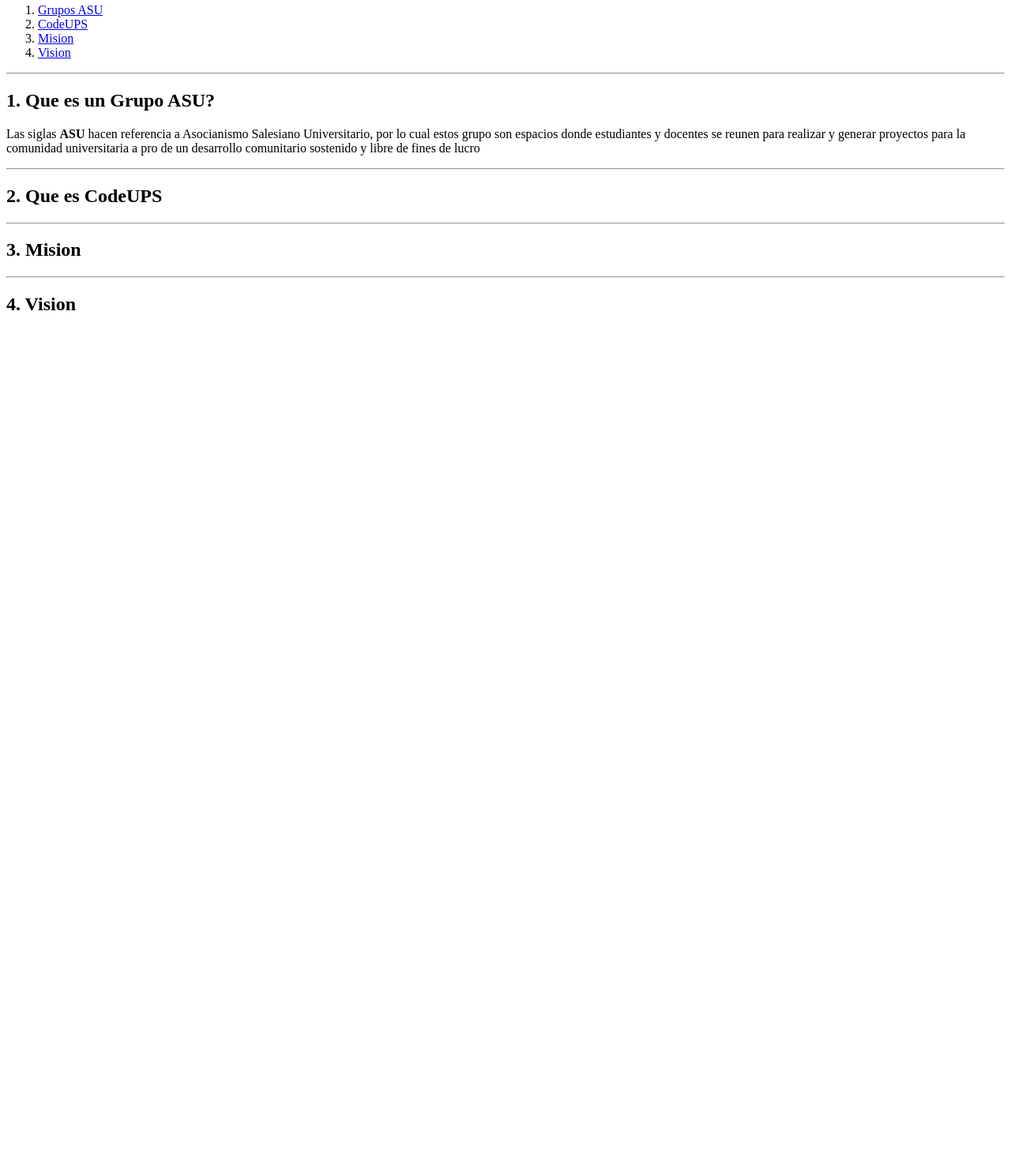
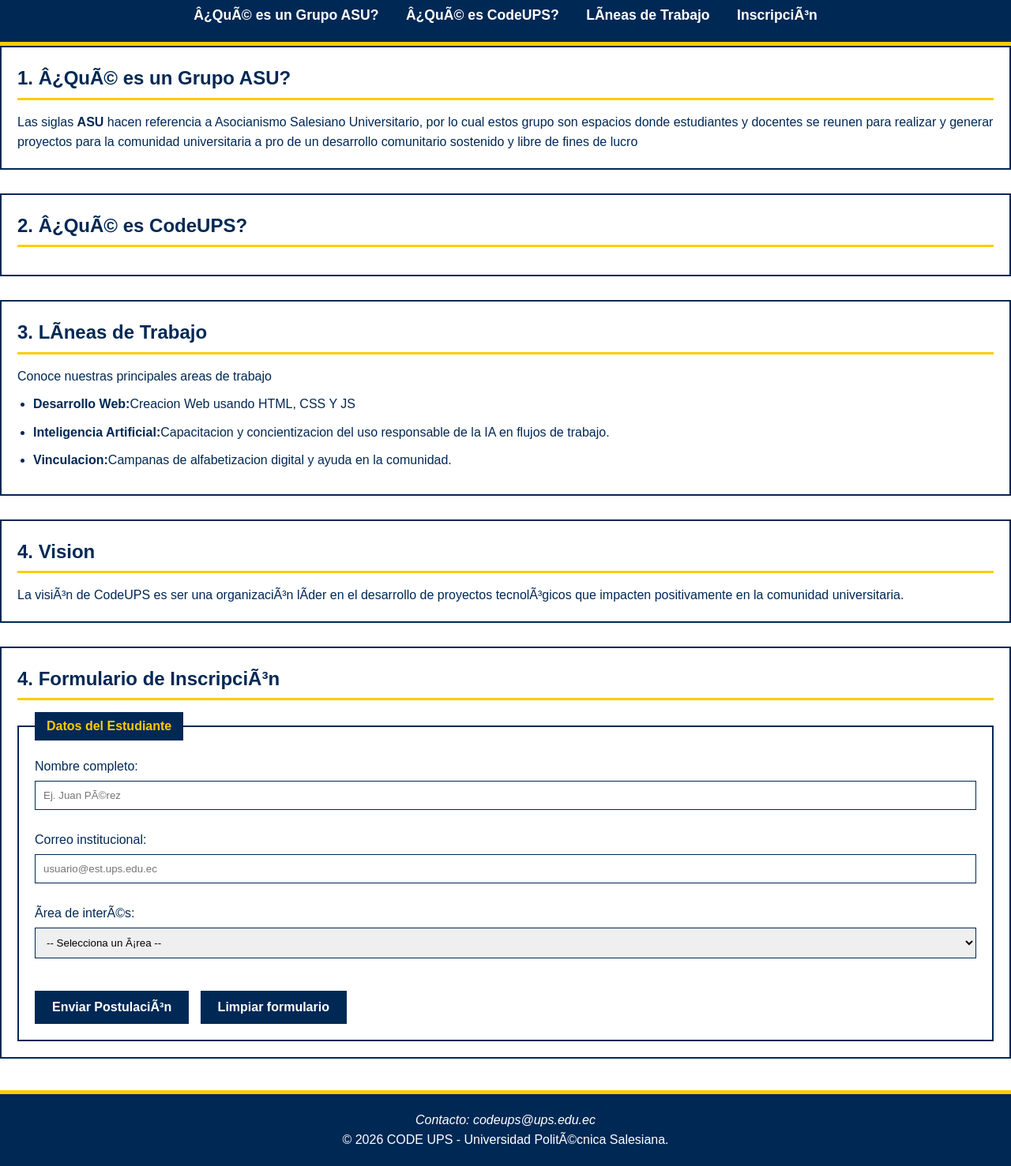
Before and after one commit to Willisaurus/Desarrollo-Web-CODE-UPS-ASU, a plain HTML site: page HTMLPROJECT/index.html in a window 1280 px wide. Shown: the part 76-1553 px from the top of the page at 79% size. Before the commit the page ends 800 px from the top, so only its background shows below. Drawn offline with Linux system fonts and the light colour scheme.

Commit message:
estilización de página web.

```diff
--- /dev/null
+++ b/HTMLPROJECT/estilos.css
@@ -0,0 +1,125 @@
+* {
+    box-sizing: border-box;
+    margin: 0;
+    padding: 0;
+}
+
+body {
+    font-family: Arial, sans-serif;
+    background-color: #FFFFFF;
+    color: #002855;
+    line-height: 1.6;
+}
+
+hr {
+    display: none;
+}
+
+header {
+    background-color: #002855;
+    color: #FFFFFF;
+    padding: 20px;
+    text-align: center;
+    border-bottom: 5px solid #FFCC00;
+}
+
+header h1 {
+    color: #FFCC00;
+    margin-bottom: 10px;
+}
+
+nav ul {
+    list-style-type: none;
+}
+
+nav li {
+    display: inline-block;
+    margin: 0 15px;
+}
+
+nav a {
+    color: #FFFFFF;
+    text-decoration: none;
+    font-weight: bold;
+    font-size: 1.1rem;
+}
+
+nav a:hover {
+    color: #FFCC00;
+}
+
+main {
+    max-width: 900px;
+    margin: 20px auto;
+    padding: 0 20px;
+}
+
+section {
+    background-color: #FFFFFF;
+    border: 2px solid #002855;
+    padding: 20px;
+    margin-bottom: 30px;
+}
+
+section h2 {
+    color: #002855;
+    border-bottom: 3px solid #FFCC00;
+    padding-bottom: 5px;
+    margin-bottom: 15px;
+}
+
+#lineas-trabajo ul {
+    margin-left: 20px;
+    margin-top: 10px;
+}
+
+#lineas-trabajo li {
+    margin-bottom: 10px;
+}
+
+fieldset {
+    border: 2px solid #002855;
+    padding: 20px;
+}
+
+legend {
+    background-color: #002855;
+    color: #FFCC00;
+    padding: 5px 15px;
+    font-weight: bold;
+}
+
+input, select {
+    width: 100%;
+    padding: 10px;
+    margin-top: 5px;
+    border: 1px solid #002855;
+    font-family: inherit;
+}
+
+button {
+    background-color: #002855;
+    color: #FFFFFF;
+    border: 2px solid #002855;
+    padding: 10px 20px;
+    font-weight: bold;
+    font-size: 1rem;
+    margin-top: 15px;
+    margin-right: 10px;
+    cursor: pointer;
+}
+
+button:hover {
+    background-color: #FFCC00;
+    color: #002855;
+    border: 2px solid #FFCC00;
+}
+
+footer {
+    background-color: #002855;
+    color: #FFFFFF;
+    text-align: center;
+    padding: 20px;
+    border-top: 5px solid #FFCC00;
+    margin-top: 40px;
+}
--- a/HTMLPROJECT/index.html
+++ b/HTMLPROJECT/index.html
@@ -5,23 +5,23 @@
         <meta name="viewport" content="witdh/device/width, initial-scale=1.0">
          <link rel="icon" type="image/jpg" href="img/logo.jpg" />
          <title>CODE UPS</title>
+         <link rel="stylesheet" href="estilos.css">
 </head>
 <body>
-
     <header>
     <h1>CODE UPS</h1>
         <nav>
             <ol>
-                <li><a href="#Que es un grupo ASU?">Grupos ASU</a></li>
-                <li><a href="#Que es CodeUPS">CodeUPS</a></li>
-                <li><a href="#mision">Mision</a></li>
-                <li><a href="#vision">Vision</a></li>
+                <li><a href="#grupo-asu?">¿Qué es un Grupo ASU?</a></li>
+                <li><a href="#codeups">¿Qué es CodeUPS?</a></li>
+                <li><a href="#lineas-trabajo">Líneas de Trabajo</a></li>
+                <li><a href="#inscripcion">Inscripción</a></li>
             </ol>
         </nav>
     </header>
-<hr>
-    <section id="Que es un grupo ASU?">
-        <h2>1. Que es un Grupo ASU?</h2>
+
+        <section id="grupo-asu">
+            <h2>1. ¿Qué es un Grupo ASU?</h2>
 
             <p>Las siglas <Strong>ASU</Strong> hacen referencia a Asocianismo Salesiano Universitario,
             por lo cual estos grupo son espacios donde estudiantes y docentes se reunen
@@ -29,20 +29,69 @@
             desarrollo comunitario sostenido y libre de fines de lucro
             <p>
         </section>
+
         <hr>
-    <section id="Que es CodeUPS">
-        <h2>2. Que es CodeUPS</h2>
+
+        <section id="codeups">
+            <h2>2. ¿Qué es CodeUPS?</h2>
             <p>
 
             </p>
         </section>
+
+        <section id="lineas-trabajo">
+            <h2>3. Líneas de Trabajo</h2>
+            <p>Conoce nuestras principales areas de trabajo</p>
+            <ul>
+            <li><strong>Desarrollo Web:</strong>Creacion Web usando HTML, CSS Y JS</li>
+            <li><Strong>Inteligencia Artificial:</Strong>Capacitacion y concientizacion del uso responsable de la IA en flujos de trabajo.</li>
+            <li><Strong>Vinculacion:</Strong>Campanas de alfabetizacion digital y ayuda en la comunidad.</li>
+         </ul>
+        </section>
+
         <hr>
-    <section id="mision">
-        <h2>3. Mision</h2>
-    </section>
-<hr>
+
         <section id="vision">
         <h2>4. Vision</h2>
+        <p>La visión de CodeUPS es ser una organización líder en el desarrollo de proyectos tecnológicos que impacten positivamente en la comunidad universitaria.</p>
         </section>
+
+        <hr>
+
+        <section id="inscripcion">
+            <h2>4. Formulario de Inscripción</h2>
+            <form action="#" method="POST">
+                <fieldset>
+                    <legend>Datos del Estudiante</legend>
+
+                    <label for="nombre">Nombre completo:</label>
+                    <input type="text" id="nombre" name="nombre" placeholder="Ej. Juan Pérez" required>
+                    <br><br>
+
+                    <label for="correo">Correo institucional:</label>
+                    <input type="email" id="correo" name="correo" placeholder="usuario@est.ups.edu.ec" required>
+                    <br><br>
+
+                    <label for="area">Área de interés:</label>
+                    <select id="area" name="area" required>
+                        <option value="">-- Selecciona un área --</option>
+                        <option value="web">Desarrollo Web</option>
+                        <option value="ia">Inteligencia Artificial</option>
+                        <option value="comunidad">Vinculación</option>
+                    </select>
+                    <br><br>
+
+                    <button type="submit">Enviar Postulación</button>
+                    <button type="reset">Limpiar formulario</button>
+                </fieldset>
+            </form>
+        </section>
+    </main>
+    <footer>
+        <address>Contacto: codeups@ups.edu.ec</address>
+        <p>&copy; 2026 CODE UPS - Universidad Politécnica Salesiana.</p>
+    </footer>
+
+    <script src="script.js"></script>
 </body>
 </html>
```
Lines whose indentation alone changed are shown as unchanged.
